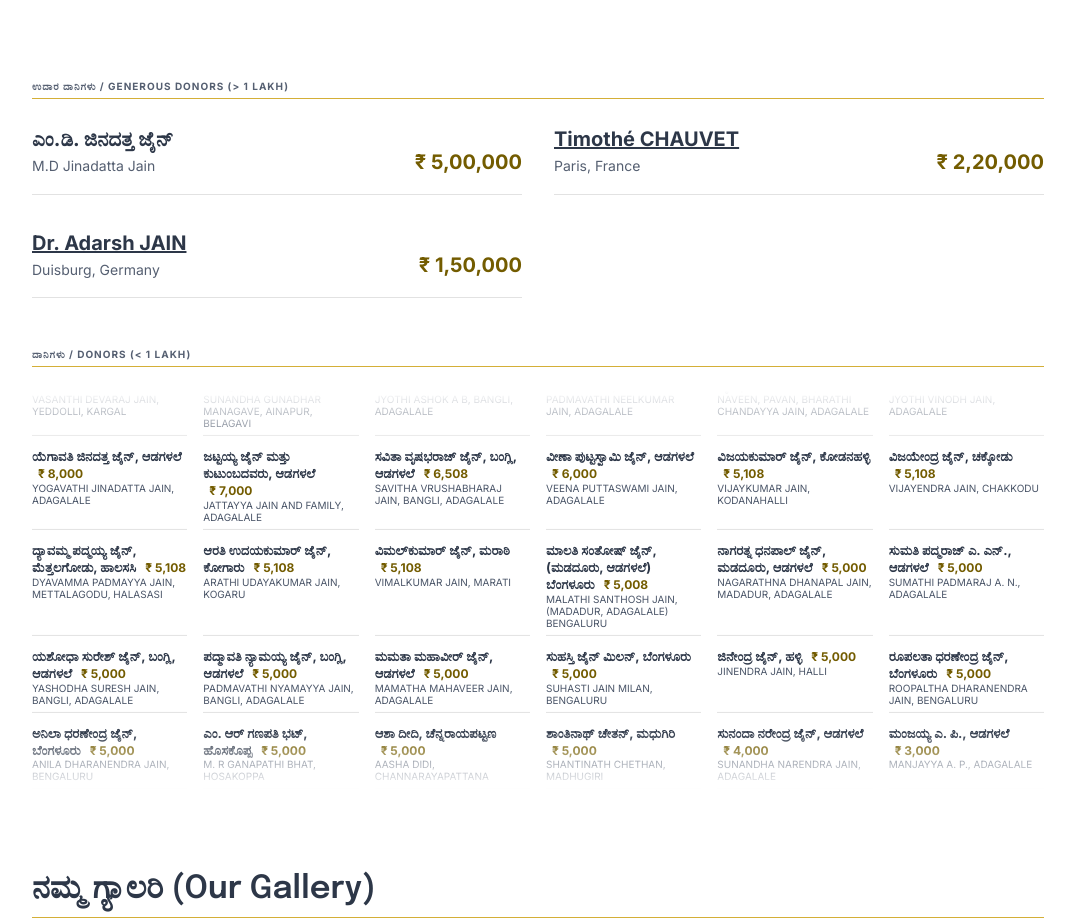
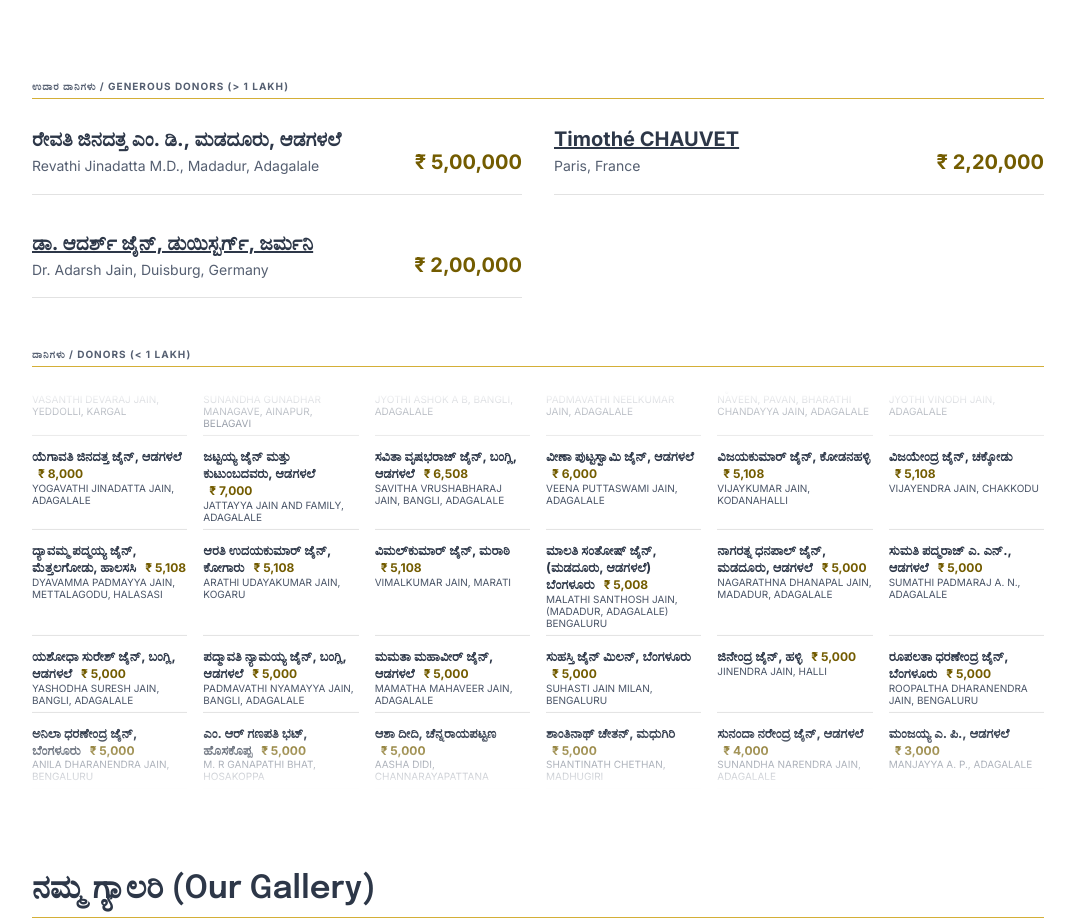
Before and after one commit to timothechauvet/sdjsac.in, a Next.js app: page / in a window 1280 px wide. Shown: the part 3106-4026 px from the top of the page, without its empty margins (102-1177 px from the left). Built offline with nearby package versions, Linux system fonts and the light colour scheme.

Commit message:
:sparkles: Update generous donor details

```diff
--- a/app/page.js
+++ b/app/page.js
@@ -347,9 +347,9 @@ export default function Home() {
               ಉದಾರ ದಾನಿಗಳು / Generous Donors (&gt; 1 Lakh)
             </p>
             <div className="donor-major-grid">
-              <DonorMajor nameKn="ಎಂ.ಡಿ. ಜಿನದತ್ತ ಜೈನ್" nameEn="M.D Jinadatta Jain" amount="₹ 5,00,000" />
+              <DonorMajor nameKn="ರೇವತಿ ಜಿನದತ್ತ ಎಂ. ಡಿ., ಮಡದೂರು, ಆಡಗಳಲೆ" nameEn="Revathi Jinadatta M.D., Madadur, Adagalale" amount="₹ 5,00,000" />
               <DonorMajor nameKn="Timothé CHAUVET" nameEn="Paris, France" amount="₹ 2,20,000" link="https://timothechau.vet" />
-              <DonorMajor nameKn="Dr. Adarsh JAIN" nameEn="Duisburg, Germany" amount="₹ 1,50,000" link="https://adarshjain.de" />
+              <DonorMajor nameKn="ಡಾ. ಆದರ್ಶ್ ಜೈನ್, ಡುಯಿಸ್ಬರ್ಗ್, ಜರ್ಮನಿ" nameEn="Dr. Adarsh Jain, Duisburg, Germany" amount="₹ 2,00,000" link="https://adarshjain.de" />
             </div>
           </div>
 
```
